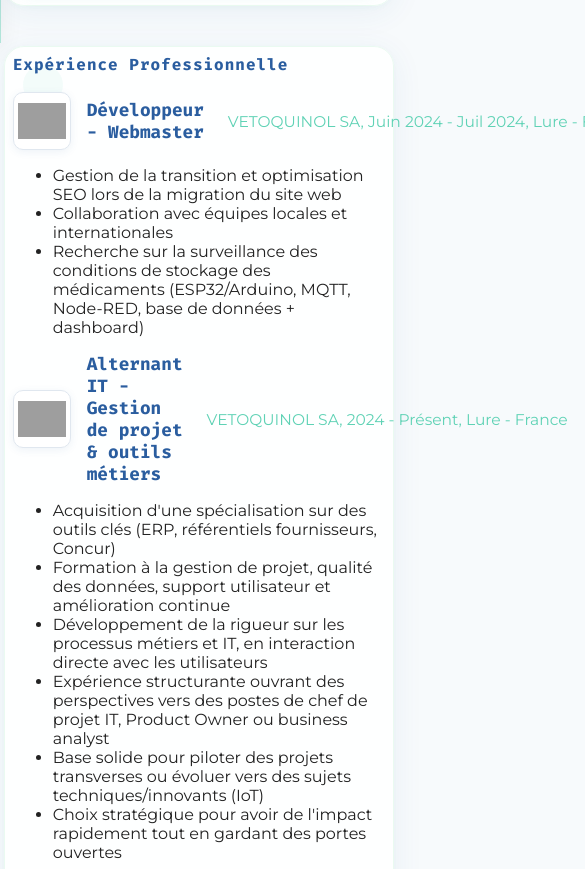
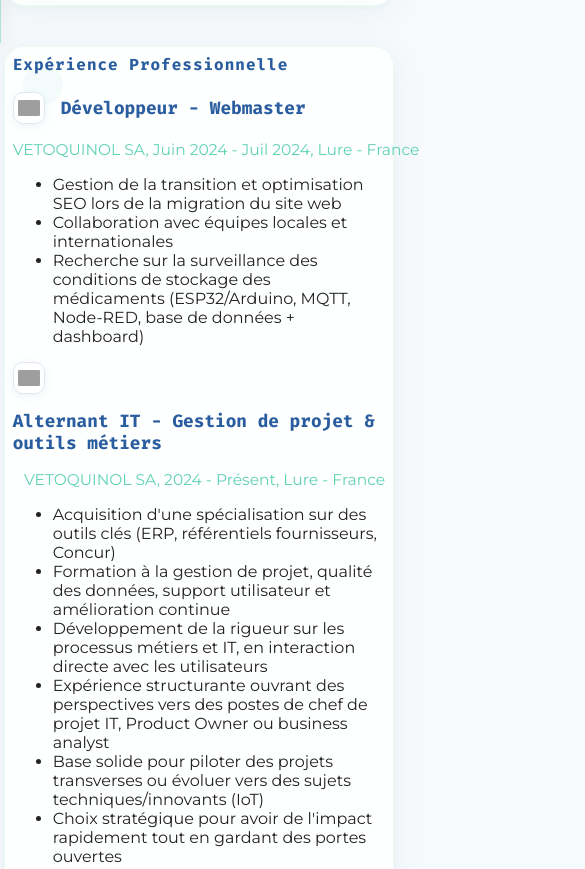
Before and after one commit to Xadimuh/mon-portfolio, a plain HTML site: page page.html in a window 390 px wide. Shown: the part 819-1688 px from the top of the page, 585 px wide, since content can reach past the window. Drawn offline with Linux system fonts and the light colour scheme; grey boxes are pictures that could not be loaded.

Commit message:
Menu burger à droite et contenu portfolio

```diff
--- a/page.html
+++ b/page.html
@@ -259,7 +259,8 @@
             display: none;
             position: fixed;
             top: 24px;
-            left: 24px;
+            right: 154px; /* changé de left: 24px à right: 24px */
+            left: auto;  /* ajouté pour annuler left si présent */
             z-index: 300;
             width: 40px;
             height: 40px;
@@ -318,6 +319,23 @@
             section {
             padding: 24px 8px;
             }
+            /* Correction débordement logos entreprises */
+            .job-header {
+            flex-wrap: wrap;
+            gap: 8px;
+            }
+            .company-logo {
+            max-width: 36px;
+            max-height: 36px;
+            width: 36px;
+            height: 36px;
+            }
+            .job-header .job-title,
+            .job-header .job-period {
+            font-size: 0.97rem;
+            word-break: break-word;
+            min-width: 0;
+            }
         }
         @media (max-width: 700px) {
             .sidebar {
@@ -349,6 +367,23 @@
             padding: 7px 10px;
             font-size: 0.93rem;
             }
+            /* Correction débordement logos entreprises */
+            .job-header {
+            flex-wrap: wrap;
+            gap: 6px;
+            }
+            .company-logo {
+            max-width: 28px;
+            max-height: 28px;
+            width: 28px;
+            height: 28px;
+            }
+            .job-header .job-title,
+            .job-header .job-period {
+            font-size: 0.89rem;
+            word-break: break-word;
+            min-width: 0;
+            }
         }
         @media (max-width: 500px) {
             .sidebar {
@@ -373,6 +408,23 @@
             .skills-list li, .interests-list li, .languages-list li {
             font-size: 0.85rem;
             padding: 6px 6px;
+            }
+            /* Correction débordement logos entreprises */
+            .job-header {
+            flex-wrap: wrap;
+            gap: 4px;
+            }
+            .company-logo {
+            max-width: 22px;
+            max-height: 22px;
+            width: 22px;
+            height: 22px;
+            }
+            .job-header .job-title,
+            .job-header .job-period {
+            font-size: 0.8rem;
+            word-break: break-word;
+            min-width: 0;
             }
         }
         /* Animations */
```
Lines whose indentation alone changed are shown as unchanged.
